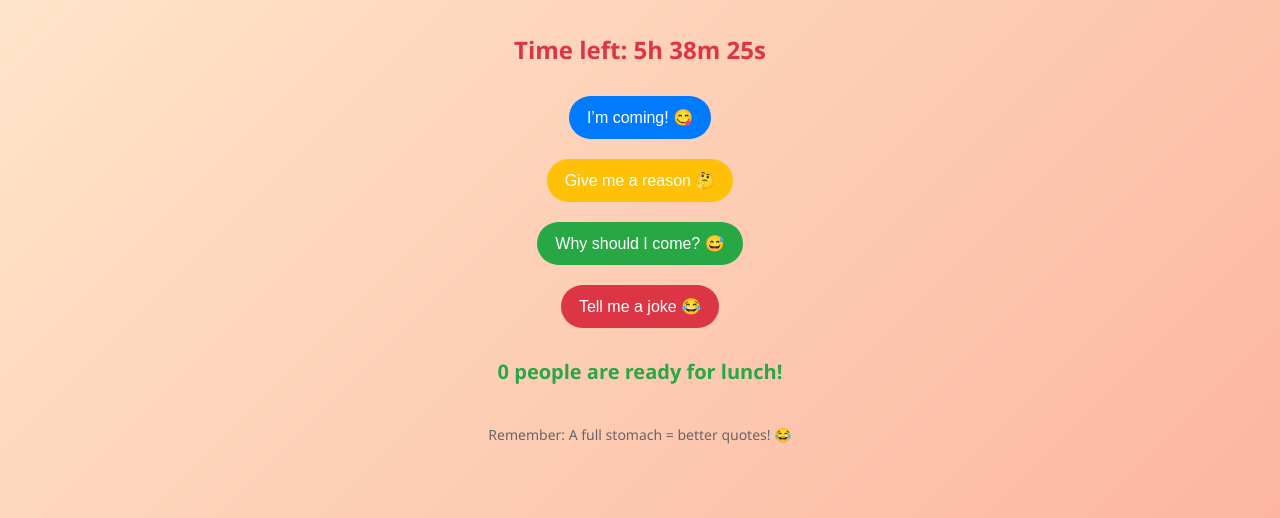
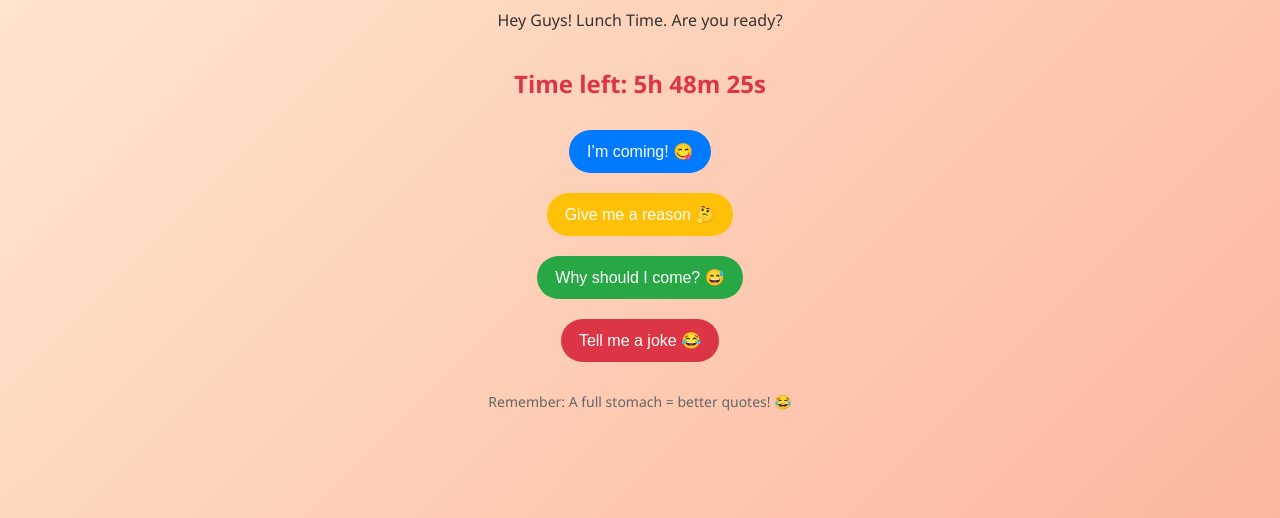
Before and after one commit to s-yogeshwaran/lunch-reminder, a plain HTML site: page index.html in a window 1280 px wide. Shown: the part 282-800 px from the top of the page. Drawn offline with Linux system fonts and the light colour scheme.

Commit message:
Update index.html

```diff
--- a/index.html
+++ b/index.html
@@ -84,7 +84,7 @@
 
   <h1>Lunch Countdown 🍕</h1>
   <div class="emoji">🍔🥗🌮</div>
-  <p>Hey Team! Lunch at 1 PM. Are you ready?</p>
+  <p>Hey Guys! Lunch Time. Are you ready?</p>
 
   <!-- Countdown Timer -->
   <div class="countdown" id="countdown">Loading countdown...</div>
@@ -95,7 +95,7 @@
   <button class="reason-btn" onclick="randomReason()">Why should I come? 😅</button>
   <button class="joke-btn" onclick="randomJoke()">Tell me a joke 😂</button>
 
-  <div class="response" id="response">0 people are ready for lunch!</div>
+  <!-- <div class="response" id="response">0 people are ready for lunch!</div> -->
 
   <p class="footer">Remember: A full stomach = better quotes! 😂</p>
 
@@ -104,7 +104,7 @@
     function updateCountdown() {
       const now = new Date();
       const lunchTime = new Date();
-      lunchTime.setHours(13, 0, 0, 0); // Set lunch time to 1 PM
+      lunchTime.setHours(13, 10, 0, 0); // Set lunch time to 1 PM
 
       const timeLeft = lunchTime - now;
 
```
